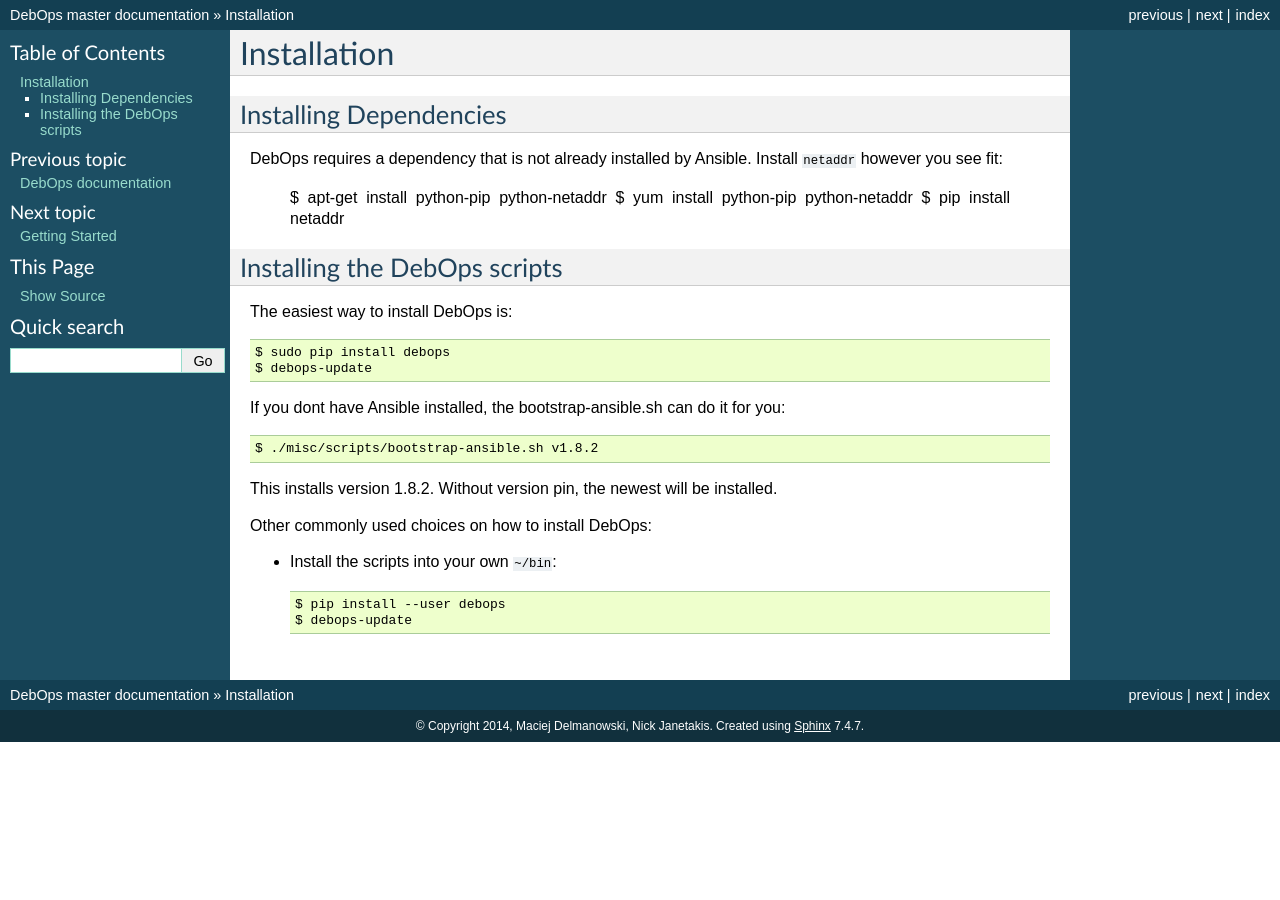
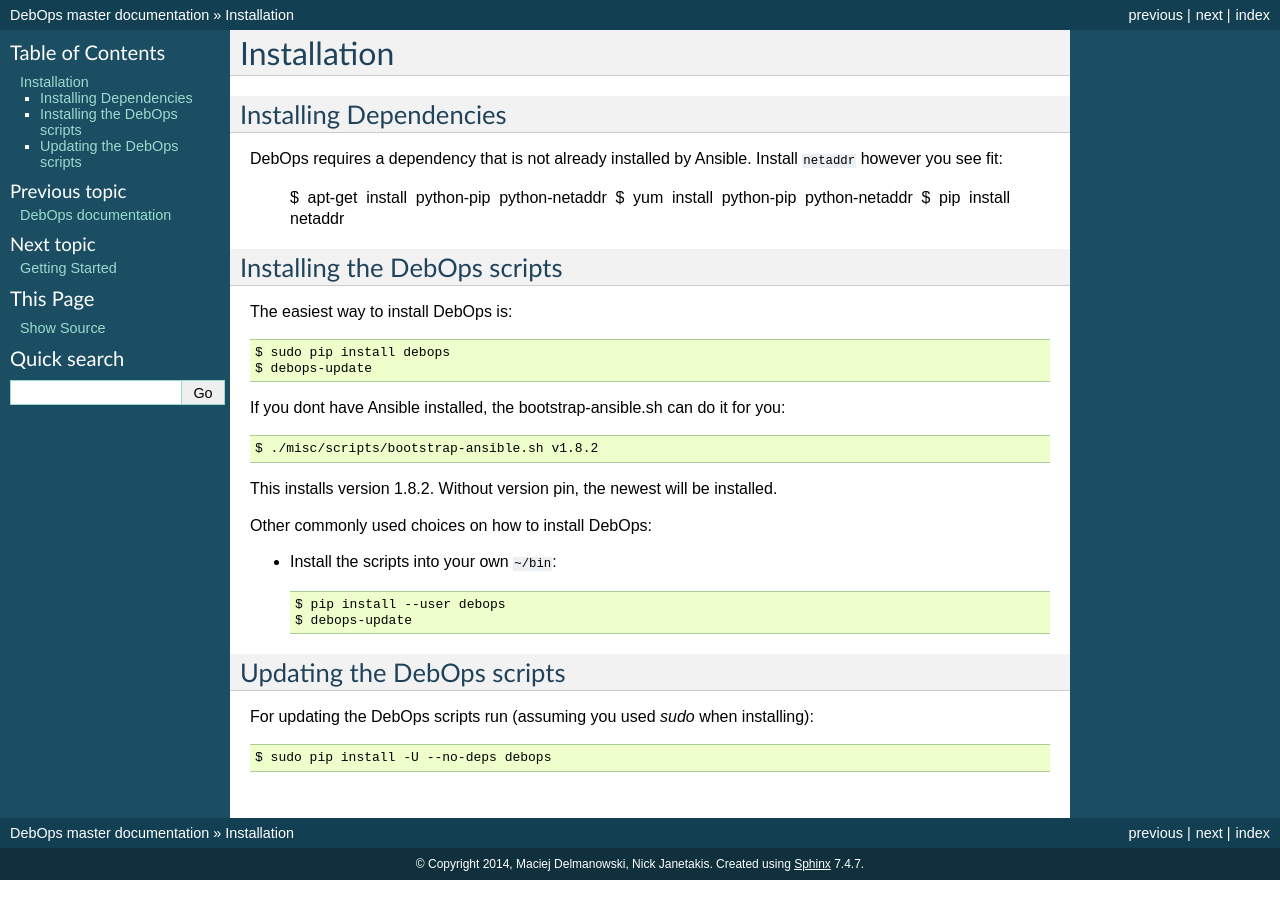
Before and after one commit to debops/docs, a Sphinx documentation site: the page built from docs/installation.rst, in a window 1280 px wide. Built offline with Sphinx 7.4.7, drawn with Linux system fonts in a browser that asks for light colours.

Commit message:
Add update instructions to the installation guide.

```diff
--- a/docs/installation.rst
+++ b/docs/installation.rst
@@ -36,6 +36,14 @@
    $ debops-update
 
 
+Updating the DebOps scripts
+^^^^^^^^^^^^^^^^^^^^^^^^^^^^^^^^
+
+For updating the DebOps scripts run (assuming you used `sudo` when
+installing)::
+
+  $ sudo pip install -U --no-deps debops
+
 ..
  Local Variables:
  mode: rst
```
